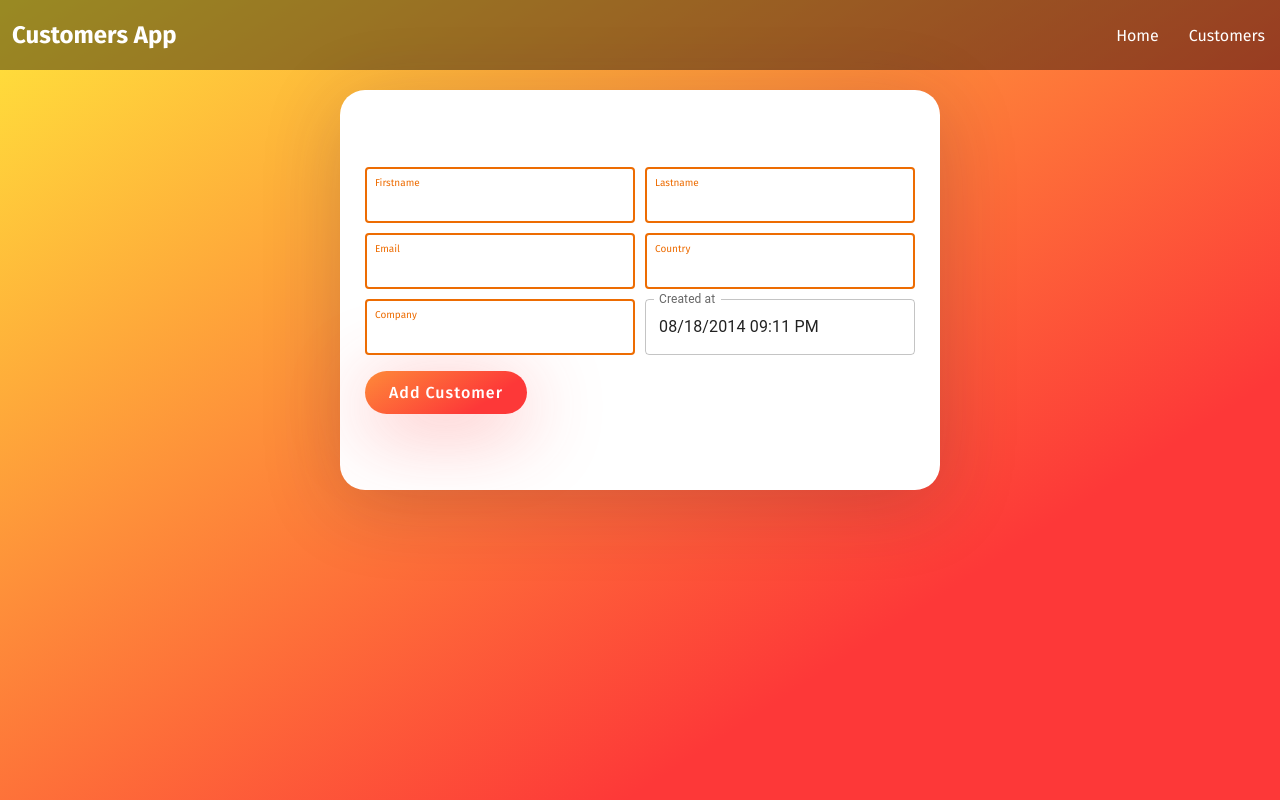
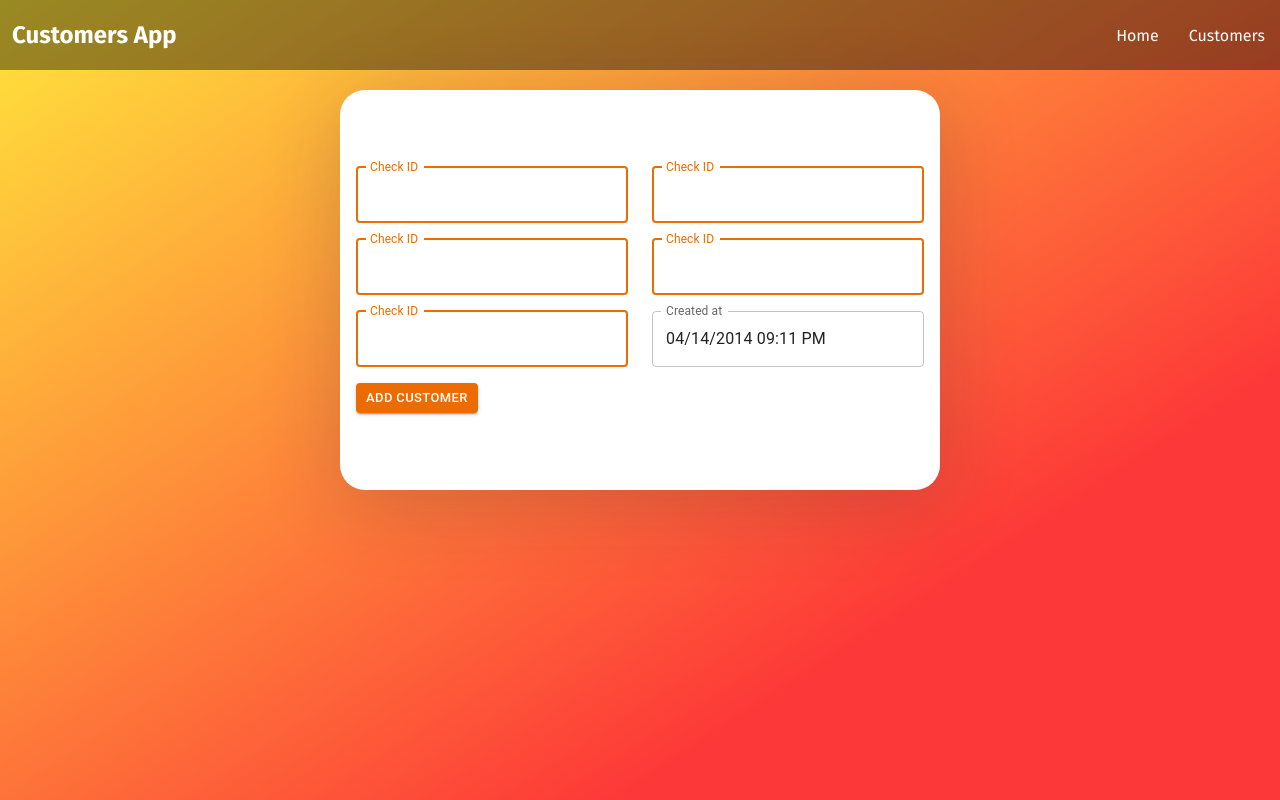
Before and after one commit to dio19/better-client, a React app: page /add-customer in a window 1280 px wide. Built offline with nearby package versions, Linux system fonts and the light colour scheme.

Commit message:
fix: form post was adjusted

```diff
--- a/src/App.scss
+++ b/src/App.scss
@@ -3,8 +3,6 @@
 .App {
   * {
     box-sizing: border-box;
-    margin: 0;
-    padding: 0;
   }
   background-color: #ffe53b;
   background-image: linear-gradient(147deg, #ffe53b 0%, #fd3838 74%);
--- a/src/components/CustomersTable/index.tsx
+++ b/src/components/CustomersTable/index.tsx
@@ -112,7 +112,7 @@ export default function EnhancedTable() {
   const [order, setOrder] = useState<Order>("asc");
   const [orderBy, setOrderBy] = useState<keyof DataCustomer>("email");
   const [page, setPage] = useState(0);
-  const [dense, setDense] = useState(false);
+  const [dense, setDense] = useState(true);
   const [rowsPerPage, setRowsPerPage] = useState(5);
 
   const getTasks = () => {
--- a/src/components/FormPost/index.scss
+++ b/src/components/FormPost/index.scss
@@ -2,13 +2,12 @@
   display: flex;
   justify-content: center;
   flex-direction: column;
-  width: 90%;
   position: relative;
   max-width: 600px;
   margin: auto;
   background: #fff;
   box-shadow: 0px 14px 80px rgba(34, 35, 58, 0.2);
-  padding: 25px;
+  padding: 32px 16px;
   border-radius: 25px;
   height: 400px;
   transition: all 0.3s;
@@ -18,40 +17,21 @@
     height: 100%;
   }
 
+  @media screen and (max-width: 700px) {
+    margin: auto 5%;
+  }
+
   a {
     text-decoration: none;
   }
 
-  &-container {
-    display: grid;
-    grid-template-columns: 1fr 1fr;
-    grid-gap: 10px;
-    margin: 0;
-
-    @media screen and (max-width: 500px) {
-      display: flex;
-      flex-direction: column;
-    }
+  .css-1u3bzj6-MuiFormControl-root-MuiTextField-root {
+    width: 100%;
+    min-width: 231px;
   }
 
   &__button {
     display: flex;
-    cursor: pointer;
-    align-self: flex-start;
-    background-image: linear-gradient(147deg, #fe8a39 0%, #fd3838 74%);
-    padding: 12px 24px;
     margin-top: 16px;
-    border-radius: 25px;
-    color: #fff;
-    box-shadow: 0px 14px 80px rgba(252, 56, 56, 0.4);
-    text-decoration: none;
-    font-weight: 500;
-    justify-content: center;
-    text-align: center;
-    letter-spacing: 1px;
-
-    @media screen and (max-width: 500px) {
-      width: 100%;
-    }
   }
 }
--- a/src/components/FormPost/index.tsx
+++ b/src/components/FormPost/index.tsx
@@ -1,16 +1,18 @@
 import * as React from "react";
+import Grid from "@mui/material/Grid";
+import Box from "@mui/material/Box";
+import Button from "@mui/material/Button";
 import dayjs, { Dayjs } from "dayjs";
 import TextField from "@mui/material/TextField";
 import { LocalizationProvider } from "@mui/x-date-pickers/LocalizationProvider";
 import { AdapterDayjs } from "@mui/x-date-pickers/AdapterDayjs";
 import { DateTimePicker } from "@mui/x-date-pickers/DateTimePicker";
-import Input from "../Input";
 
 import "./index.scss";
 
 const Form = () => {
   const [value, setValue] = React.useState<Dayjs | null>(
-    dayjs("2014-08-18T21:11:54")
+    dayjs("2014-04-14T21:11:54")
   );
 
   const handleChange = (newValue: Dayjs | null) => {
@@ -19,22 +21,43 @@ const Form = () => {
 
   return (
     <div className="form-post">
-      <div className="form-post-container">
-        <Input type="text" label="Firstname" />
-        <Input type="text" label="Lastname" />
-        <Input type="text" label="Email" />
-        <Input type="text" label="Country" />
-        <Input type="text" label="Company" />
+      <Box sx={{ width: "100%" }}>
+        <Grid container rowSpacing={2} columnSpacing={{ xs: 1, sm: 2, md: 3 }}>
+          <Grid item md={6}>
+            <TextField label="Check ID" color="warning" focused />
+          </Grid>
+          <Grid item md={6}>
+            <TextField label="Check ID" color="warning" focused />
+          </Grid>
+          <Grid item md={6}>
+            <TextField label="Check ID" color="warning" focused />
+          </Grid>
+          <Grid item md={6}>
+            <TextField label="Check ID" color="warning" focused />
+          </Grid>
+          <Grid item md={6}>
+            <TextField label="Check ID" color="warning" focused />
+          </Grid>
+          <Grid item md={6}>
             <LocalizationProvider dateAdapter={AdapterDayjs}>
               <DateTimePicker
                 label="Created at"
                 value={value}
                 onChange={handleChange}
-            renderInput={(params) => <TextField color="warning" {...params} />}
+                renderInput={(params) => (
+                  <TextField color="warning" {...params} />
+                )}
               />
             </LocalizationProvider>
+          </Grid>
+        </Grid>
+        <div className="form-post__button">
+          <Button variant="contained" color="warning" size="small">
+            Add Customer
+          </Button>
         </div>
-      <div className="form-post__button">Add Customer</div>
+      </Box>
+      {/* <div className="form-post__button">Add Customer</div> */}
     </div>
   );
 };
```
Lines whose indentation alone changed are shown as unchanged.
